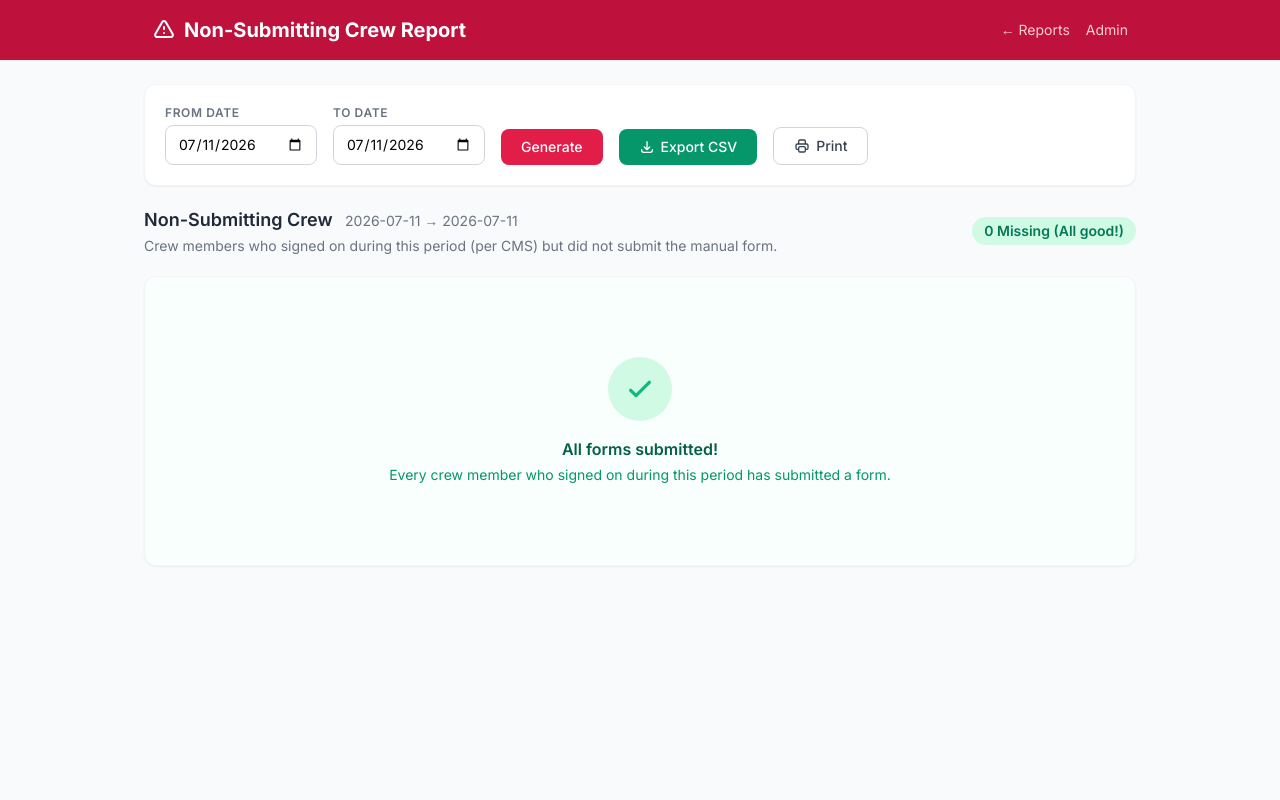
After one commit to cliofficekgp/cms-portal, a Flask app: page /admin/report/non_submitters in a window 1280 px wide. The commit adds this page. Run offline with Flask 3, Linux system fonts and the light colour scheme; the visitor is signed in with stand-in values (Sample User, id 1); data that the repository does not hold is empty; some libraries are stand-ins or nearby versions.

Commit message:
feat: new reports added

```diff
--- a/webapp/app.py
+++ b/webapp/app.py
@@ -788,6 +788,253 @@ def admin_reports():
 
     return render_template('admin_reports.html', zero_bpc=zero_bpc, all_bpc_stats=all_bpc_stats)
 
+
+# ---------------------------------------------------------------------------
+# Report: Duty Sheet Export
+# ---------------------------------------------------------------------------
+
+def _parse_dt_report(val):
+    """Parse date string (DD-MM-YYYY HH:MM variants) into IST-aware datetime."""
+    if not val or val == '-':
+        return None
+    val = val.strip()
+    for fmt in ['%d-%m-%Y %H:%M:%S', '%d-%m-%Y %H:%M', '%d-%m-%y %H:%M',
+                '%d-%m-%Y', '%d-%m-%y', '%Y-%m-%d %H:%M:%S', '%Y-%m-%d %H:%M', '%Y-%m-%d']:
+        try:
+            return datetime.strptime(val, fmt).replace(tzinfo=IST)
+        except ValueError:
+            pass
+    return None
+
+
+def _build_duty_sheet_data(from_dt, to_dt):
+    """
+    Merge crew_records + crew_submissions + admin_edits (same priority as crew_list)
+    and filter rows whose sign_on_time falls within [from_dt, to_dt].
+    Returns a list of dicts ready for rendering / CSV export.
+    """
+    conn = get_db()
+    records  = conn.execute('SELECT * FROM crew_records').fetchall()
+    subs_raw = conn.execute('''
+        SELECT * FROM crew_submissions
+        WHERE id IN (SELECT MAX(id) FROM crew_submissions GROUP BY crew_id)
+    ''').fetchall()
+    ta_raw   = conn.execute('SELECT * FROM booking_ta_crew').fetchall()
+    ae_raw   = conn.execute('SELECT crew_id, field, value FROM admin_edits').fetchall()
+    conn.close()
+
+    subs_map = {r['crew_id']: dict(r) for r in subs_raw}
+    ta_map   = {r['crew_id']: dict(r) for r in ta_raw}
+
+    admin_edits_map = {}
+    for ae in ae_raw:
+        admin_edits_map.setdefault(ae['crew_id'], {})[ae['field']] = ae['value']
+
+    def merge_row(r_dict, s_dict, ae, ta):
+        return {
+            'crew_id':          r_dict.get('crew_id') or s_dict.get('crew_id', ''),
+            'name':             s_dict.get('name') or r_dict.get('name', ''),
+            'desig':            s_dict.get('desig') or r_dict.get('desig', ''),
+            'sign_on_time':     r_dict.get('sign_on_time') or s_dict.get('sign_on_time', ''),
+            'from_sttn':        r_dict.get('from_sttn') or s_dict.get('from_sttn', ''),
+            'to_sttn':          s_dict.get('to_sttn') or r_dict.get('to_sttn', ''),
+            'loco_no':          ae.get('loco_no') or s_dict.get('loco_no') or r_dict.get('loco_no', ''),
+            'train_no':         ae.get('train_no') or s_dict.get('train_no') or r_dict.get('train_no', ''),
+            'bpc_no':           ae.get('bpc_no') or s_dict.get('bpc_no', ''),
+            'current_location': ae.get('current_location') or s_dict.get('current_location', ''),
+            'cto_time':         ae.get('cto_time') or s_dict.get('cto_time', ''),
+            'sign_off_time':    r_dict.get('sign_off_time', ''),
+            'is_relief':        int(ae.get('is_relief') or s_dict.get('is_relief') or 0),
+            'relief_station':   ae.get('relief_station') or s_dict.get('relief_station', ''),
+            'relief_datetime':  ae.get('relief_datetime') or s_dict.get('relief_datetime', ''),
+            'handover_crew_id': s_dict.get('handover_crew_id', ''),
+            'submitted_at':     s_dict.get('submitted_at', ''),
+            'departure_time':   s_dict.get('departure_time', ''),
+            'mobile_number':    ta.get('mobile_number', ''),
+        }
+
+    processed = {}
+    for r in records:
+        r = dict(r)
+        cid = r['crew_id']
+        processed[cid] = merge_row(r, subs_map.get(cid, {}),
+                                   admin_edits_map.get(cid, {}),
+                                   ta_map.get(cid, {}))
+
+    # Submission-only rows (crew not in CMS records)
+    for cid, s in subs_map.items():
+        if cid not in processed:
+            processed[cid] = merge_row({}, s,
+                                       admin_edits_map.get(cid, {}),
+                                       ta_map.get(cid, {}))
+
+    now = datetime.now(IST)
+    data = []
+    for row in processed.values():
+        sign_on_dt = _parse_dt_report(row.get('sign_on_time'))
+        if not sign_on_dt or not (from_dt <= sign_on_dt <= to_dt):
+            continue
+
+        # Compute live duty hours
+        delta = now - sign_on_dt
+        total_min = int(delta.total_seconds() // 60)
+        row['duty_hrs'] = f"{total_min // 60:02d}:{total_min % 60:02d}"
+
+        # Format date strings for display
+        for col in ['sign_on_time', 'cto_time', 'relief_datetime', 'departure_time']:
+            dt = _parse_dt_report(row.get(col, ''))
+            row[col] = dt.strftime('%d/%m/%y %H:%M') if dt else (row.get(col) or '-')
+
+        row['_sign_on_dt'] = sign_on_dt
+        data.append(row)
+
+    data.sort(key=lambda r: r['_sign_on_dt'], reverse=True)
+    for row in data:
+        row.pop('_sign_on_dt', None)
+
+    return data
+
+
+@app.route('/admin/report/duty_sheet')
+@login_required
+def report_duty_sheet():
+    yesterday = (datetime.now(IST) - timedelta(days=1)).date()
+    from_date_str = request.args.get('from_date', yesterday.strftime('%Y-%m-%d'))
+    to_date_str   = request.args.get('to_date',   yesterday.strftime('%Y-%m-%d'))
+    do_export     = request.args.get('export', '0') == '1'
+
+    try:
+        from_dt = datetime.strptime(from_date_str, '%Y-%m-%d').replace(
+            hour=0, minute=0, second=0, tzinfo=IST)
+        to_dt   = datetime.strptime(to_date_str,   '%Y-%m-%d').replace(
+            hour=23, minute=59, second=59, tzinfo=IST)
+    except ValueError:
+        from_dt = (datetime.now(IST) - timedelta(days=1)).replace(hour=0,  minute=0,  second=0)
+        to_dt   = from_dt.replace(hour=23, minute=59, second=59)
+        from_date_str = from_dt.strftime('%Y-%m-%d')
+        to_date_str   = to_dt.strftime('%Y-%m-%d')
+
+    data = _build_duty_sheet_data(from_dt, to_dt)
+
+    if do_export:
+        import io
+        output = io.StringIO()
+        writer = csv.writer(output)
+        writer.writerow([
+            'Crew ID', 'Name', 'Designation', 'Sign-On Time', 'From Station',
+            'To Station', 'Loco No', 'Train No', 'BPC No', 'Current Location',
+            'CTO Time', 'Duty Hrs', 'Relief?', 'Relief Station',
+            'Relief Date-Time', 'Handover Crew ID', 'Submitted At', 'Mobile No'
+        ])
+        for row in data:
+            writer.writerow([
+                row.get('crew_id', ''),        row.get('name', ''),
+                row.get('desig', ''),           row.get('sign_on_time', ''),
+                row.get('from_sttn', ''),       row.get('to_sttn', ''),
+                row.get('loco_no', ''),         row.get('train_no', ''),
+                row.get('bpc_no', ''),          row.get('current_location', ''),
+                row.get('cto_time', ''),        row.get('duty_hrs', ''),
+                'Yes' if row.get('is_relief') else 'No',
+                row.get('relief_station', ''), row.get('relief_datetime', ''),
+                row.get('handover_crew_id', ''), row.get('submitted_at', ''),
+                row.get('mobile_number', ''),
+            ])
+        output.seek(0)
+        filename = f"Duty_Sheet_{from_date_str}_to_{to_date_str}.csv"
+        from flask import Response as FlaskResponse
+        return FlaskResponse(
+            output.getvalue(),
+            mimetype='text/csv',
+            headers={'Content-Disposition': f'attachment; filename="{filename}"'}
+        )
+
+    return render_template('report_duty_sheet.html',
+                           data=data,
+                           from_date=from_date_str,
+                           to_date=to_date_str,
+                           count=len(data))
+
+
+# ---------------------------------------------------------------------------
+# Report: Non-Submitting Crew
+# ---------------------------------------------------------------------------
+
+@app.route('/admin/report/non_submitters')
+@login_required
+def report_non_submitters():
+    yesterday = (datetime.now(IST) - timedelta(days=1)).date()
+    from_date_str = request.args.get('from_date', yesterday.strftime('%Y-%m-%d'))
+    to_date_str   = request.args.get('to_date',   yesterday.strftime('%Y-%m-%d'))
+    do_export     = request.args.get('export', '0') == '1'
+
+    try:
+        from_dt = datetime.strptime(from_date_str, '%Y-%m-%d').replace(
+            hour=0, minute=0, second=0, tzinfo=IST)
+        to_dt   = datetime.strptime(to_date_str,   '%Y-%m-%d').replace(
+            hour=23, minute=59, second=59, tzinfo=IST)
+    except ValueError:
+        from_dt = (datetime.now(IST) - timedelta(days=1)).replace(hour=0,  minute=0,  second=0)
+        to_dt   = from_dt.replace(hour=23, minute=59, second=59)
+        from_date_str = from_dt.strftime('%Y-%m-%d')
+        to_date_str   = to_dt.strftime('%Y-%m-%d')
+
+    conn = get_db()
+    records  = conn.execute(
+        'SELECT crew_id, name, desig, from_sttn, sign_on_time, category FROM crew_records'
+    ).fetchall()
+    subs_all = conn.execute('SELECT crew_id, submitted_at FROM crew_submissions').fetchall()
+    conn.close()
+
+    # Crew IDs that have at least one submission within the date range
+    submitted_ids = set()
+    for row in subs_all:
+        dt = _parse_dt_report(row['submitted_at'])
+        if dt and from_dt <= dt <= to_dt:
+            submitted_ids.add(row['crew_id'])
+
+    # Crew that signed on in range but never submitted
+    non_submitters = []
+    for row in records:
+        sign_on_dt = _parse_dt_report(row['sign_on_time'])
+        if sign_on_dt and from_dt <= sign_on_dt <= to_dt:
+            if row['crew_id'] not in submitted_ids:
+                non_submitters.append({
+                    'crew_id':      row['crew_id'],
+                    'name':         row['name'] or '',
+                    'desig':        row['desig'] or '',
+                    'from_sttn':    row['from_sttn'] or '',
+                    'sign_on_time': sign_on_dt.strftime('%d/%m/%y %H:%M'),
+                    'category':     row['category'] or '',
+                })
+
+    non_submitters.sort(key=lambda r: r['crew_id'])
+
+    if do_export:
+        import io
+        output = io.StringIO()
+        writer = csv.writer(output)
+        writer.writerow(['Crew ID', 'Name', 'Designation', 'From Station', 'Sign-On Time', 'Category'])
+        for row in non_submitters:
+            writer.writerow([
+                row['crew_id'], row['name'], row['desig'],
+                row['from_sttn'], row['sign_on_time'], row['category']
+            ])
+        output.seek(0)
+        filename = f"Non_Submitters_{from_date_str}_to_{to_date_str}.csv"
+        from flask import Response as FlaskResponse
+        return FlaskResponse(
+            output.getvalue(),
+            mimetype='text/csv',
+            headers={'Content-Disposition': f'attachment; filename="{filename}"'}
+        )
+
+    return render_template('report_non_submitters.html',
+                           data=non_submitters,
+                           from_date=from_date_str,
+                           to_date=to_date_str,
+                           count=len(non_submitters))
+
+
 @app.route('/admin/submit_action', methods=['POST'])
 @login_required
 def admin_submit_action():
--- /dev/null
+++ b/webapp/templates/report_non_submitters.html
@@ -0,0 +1,145 @@
+<!DOCTYPE html>
+<html lang="en">
+<head>
+  <meta charset="UTF-8">
+  <meta name="viewport" content="width=device-width, initial-scale=1.0">
+  <title>Non-Submitting Crew Report — CMS</title>
+  <script src="https://cdn.tailwindcss.com"></script>
+  <link href="https://fonts.googleapis.com/css2?family=Inter:wght@300;400;500;600;700&display=swap" rel="stylesheet">
+  <style>
+    body { font-family: 'Inter', sans-serif; }
+    @media print {
+      .no-print { display: none !important; }
+      header { background: #be123c !important; -webkit-print-color-adjust: exact; }
+      body { background: white; }
+    }
+  </style>
+</head>
+<body class="bg-slate-50 min-h-screen">
+
+  <!-- Header -->
+  <header class="bg-rose-700 shadow-sm no-print">
+    <div class="max-w-5xl mx-auto px-6 py-4 flex justify-between items-center text-white">
+      <h1 class="text-xl font-bold flex items-center gap-2">
+        <svg class="w-6 h-6" fill="none" stroke="currentColor" viewBox="0 0 24 24">
+          <path stroke-linecap="round" stroke-linejoin="round" stroke-width="2"
+            d="M12 9v2m0 4h.01m-6.938 4h13.856c1.54 0 2.502-1.667 1.732-3L13.732 4c-.77-1.333-2.694-1.333-3.464 0L3.34 16c-.77 1.333.192 3 1.732 3z"/>
+        </svg>
+        Non-Submitting Crew Report
+      </h1>
+      <div class="flex items-center gap-4 text-sm">
+        <a href="/admin/reports" class="text-rose-200 hover:text-white transition-colors">← Reports</a>
+        <a href="/admin" class="text-rose-200 hover:text-white transition-colors">Admin</a>
+      </div>
+    </div>
+  </header>
+
+  <main class="max-w-5xl mx-auto px-4 py-6 space-y-5">
+
+    <!-- Date Filter Card -->
+    <div class="bg-white rounded-xl shadow-sm border border-gray-100 p-5 no-print">
+      <form method="GET" action="/admin/report/non_submitters" class="flex flex-wrap gap-4 items-end">
+        <div>
+          <label class="block text-xs font-semibold text-gray-500 mb-1 uppercase tracking-wider">From Date</label>
+          <input type="date" name="from_date" value="{{ from_date }}" required
+            class="border border-gray-300 rounded-lg px-3 py-2 text-sm focus:ring-2 focus:ring-rose-400 focus:border-transparent">
+        </div>
+        <div>
+          <label class="block text-xs font-semibold text-gray-500 mb-1 uppercase tracking-wider">To Date</label>
+          <input type="date" name="to_date" value="{{ to_date }}" required
+            class="border border-gray-300 rounded-lg px-3 py-2 text-sm focus:ring-2 focus:ring-rose-400 focus:border-transparent">
+        </div>
+        <button type="submit"
+          class="bg-rose-600 text-white px-5 py-2 rounded-lg text-sm font-medium hover:bg-rose-700 transition-colors">
+          Generate
+        </button>
+        <a href="/admin/report/non_submitters?from_date={{ from_date }}&to_date={{ to_date }}&export=1"
+          class="inline-flex items-center gap-1.5 bg-emerald-600 text-white px-5 py-2 rounded-lg text-sm font-medium hover:bg-emerald-700 transition-colors">
+          <svg class="w-4 h-4" fill="none" stroke="currentColor" viewBox="0 0 24 24">
+            <path stroke-linecap="round" stroke-linejoin="round" stroke-width="2"
+              d="M4 16v1a3 3 0 003 3h10a3 3 0 003-3v-1m-4-4l-4 4m0 0l-4-4m4 4V4"/>
+          </svg>
+          Export CSV
+        </a>
+        <button type="button" onclick="window.print()"
+          class="inline-flex items-center gap-1.5 border border-gray-300 text-gray-700 px-5 py-2 rounded-lg text-sm font-medium hover:bg-gray-50 transition-colors">
+          <svg class="w-4 h-4" fill="none" stroke="currentColor" viewBox="0 0 24 24">
+            <path stroke-linecap="round" stroke-linejoin="round" stroke-width="2"
+              d="M17 17h2a2 2 0 002-2v-4a2 2 0 00-2-2H5a2 2 0 00-2 2v4a2 2 0 002 2h2m2 4h6a2 2 0 002-2v-4a2 2 0 00-2-2H9a2 2 0 00-2 2v4a2 2 0 002 2zm8-12V5a2 2 0 00-2-2H9a2 2 0 00-2 2v4h10z"/>
+          </svg>
+          Print
+        </button>
+      </form>
+    </div>
+
+    <!-- Result Summary -->
+    <div class="flex items-center justify-between">
+      <div>
+        <h2 class="text-lg font-semibold text-gray-800">
+          Non-Submitting Crew
+          <span class="ml-2 text-sm font-normal text-gray-500">
+            {{ from_date }} → {{ to_date }}
+          </span>
+        </h2>
+        <p class="text-sm text-gray-500 mt-0.5">
+          Crew members who signed on during this period (per CMS) but did not submit the manual form.
+        </p>
+      </div>
+      {% if count > 0 %}
+      <span class="bg-rose-100 text-rose-700 text-sm font-semibold px-3 py-1 rounded-full">
+        {{ count }} Missing
+      </span>
+      {% else %}
+      <span class="bg-emerald-100 text-emerald-700 text-sm font-semibold px-3 py-1 rounded-full">
+        0 Missing (All good!)
+      </span>
+      {% endif %}
+    </div>
+
+    <!-- Data Table -->
+    <div class="bg-white rounded-xl shadow-sm border border-gray-100 overflow-hidden">
+      {% if count == 0 %}
+      <div class="text-center py-20 text-gray-400 bg-emerald-50/30">
+        <div class="w-16 h-16 bg-emerald-100 rounded-full flex items-center justify-center mx-auto mb-4">
+          <svg class="w-8 h-8 text-emerald-500" fill="none" stroke="currentColor" viewBox="0 0 24 24">
+            <path stroke-linecap="round" stroke-linejoin="round" stroke-width="2.5" d="M5 13l4 4L19 7" />
+          </svg>
+        </div>
+        <p class="text-base font-semibold text-emerald-800">All forms submitted!</p>
+        <p class="text-sm text-emerald-600 mt-1">Every crew member who signed on during this period has submitted a form.</p>
+      </div>
+      {% else %}
+      <div class="overflow-x-auto">
+        <table class="min-w-full text-sm divide-y divide-gray-200">
+          <thead class="bg-rose-50 text-rose-800 font-semibold uppercase tracking-wider text-xs">
+            <tr>
+              <th class="px-4 py-3 text-left">#</th>
+              <th class="px-4 py-3 text-left">Crew ID</th>
+              <th class="px-4 py-3 text-left">Name</th>
+              <th class="px-4 py-3 text-left">Designation</th>
+              <th class="px-4 py-3 text-left">Category</th>
+              <th class="px-4 py-3 text-left">From Station</th>
+              <th class="px-4 py-3 text-left">Sign-On Time (CMS)</th>
+            </tr>
+          </thead>
+          <tbody class="divide-y divide-gray-100">
+            {% for row in data %}
+            <tr class="hover:bg-rose-50/50 transition-colors">
+              <td class="px-4 py-3 text-gray-400 font-mono text-xs">{{ loop.index }}</td>
+              <td class="px-4 py-3 font-semibold text-rose-700 font-mono">{{ row.crew_id }}</td>
+              <td class="px-4 py-3 text-gray-800">{{ row.name }}</td>
+              <td class="px-4 py-3 text-gray-600">{{ row.desig }}</td>
+              <td class="px-4 py-3 text-gray-600">{{ row.category }}</td>
+              <td class="px-4 py-3 font-medium text-gray-800">{{ row.from_sttn }}</td>
+              <td class="px-4 py-3 font-mono text-gray-600">{{ row.sign_on_time }}</td>
+            </tr>
+            {% endfor %}
+          </tbody>
+        </table>
+      </div>
+      {% endif %}
+    </div>
+
+  </main>
+</body>
+</html>
```
Also changed, not shown: webapp/templates/admin_reports.html (+33 -0 lines), webapp/templates/report_duty_sheet.html (added, +193 -0 lines).
